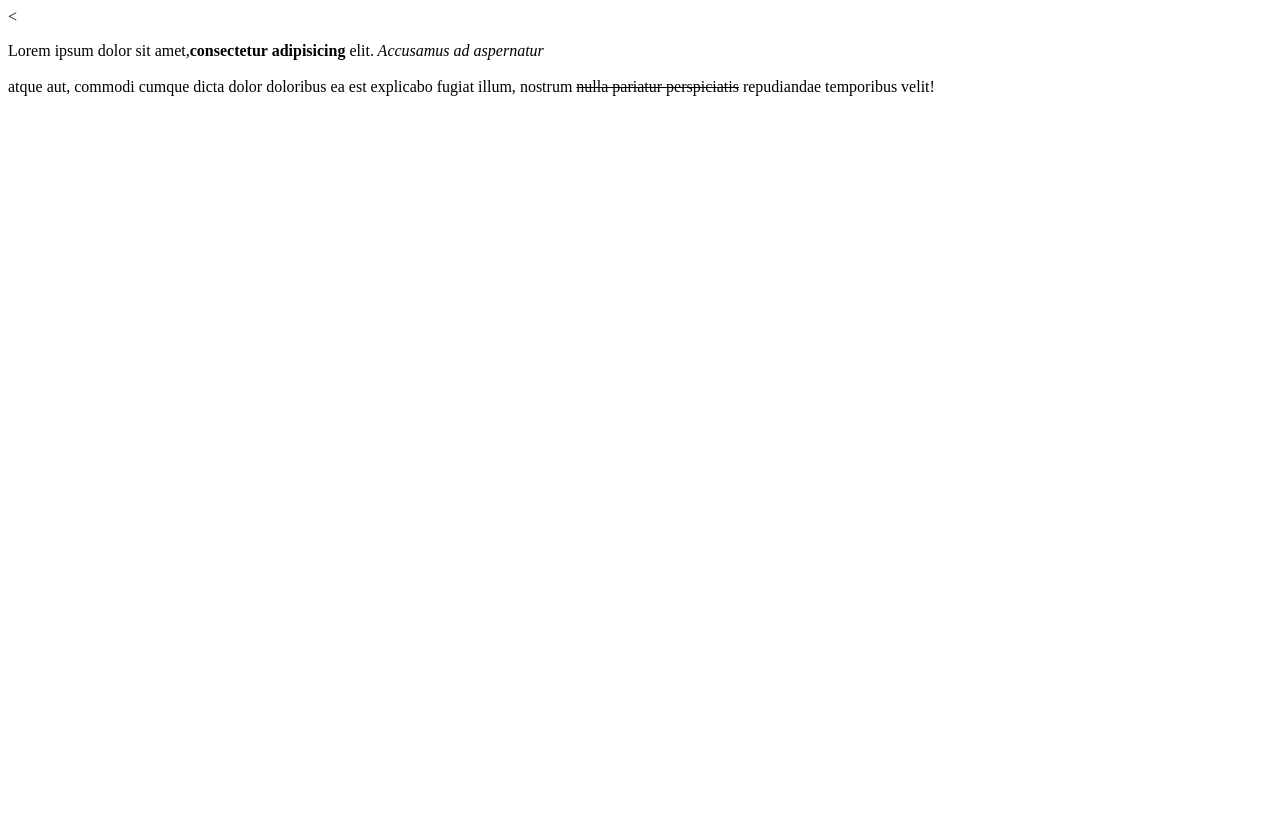
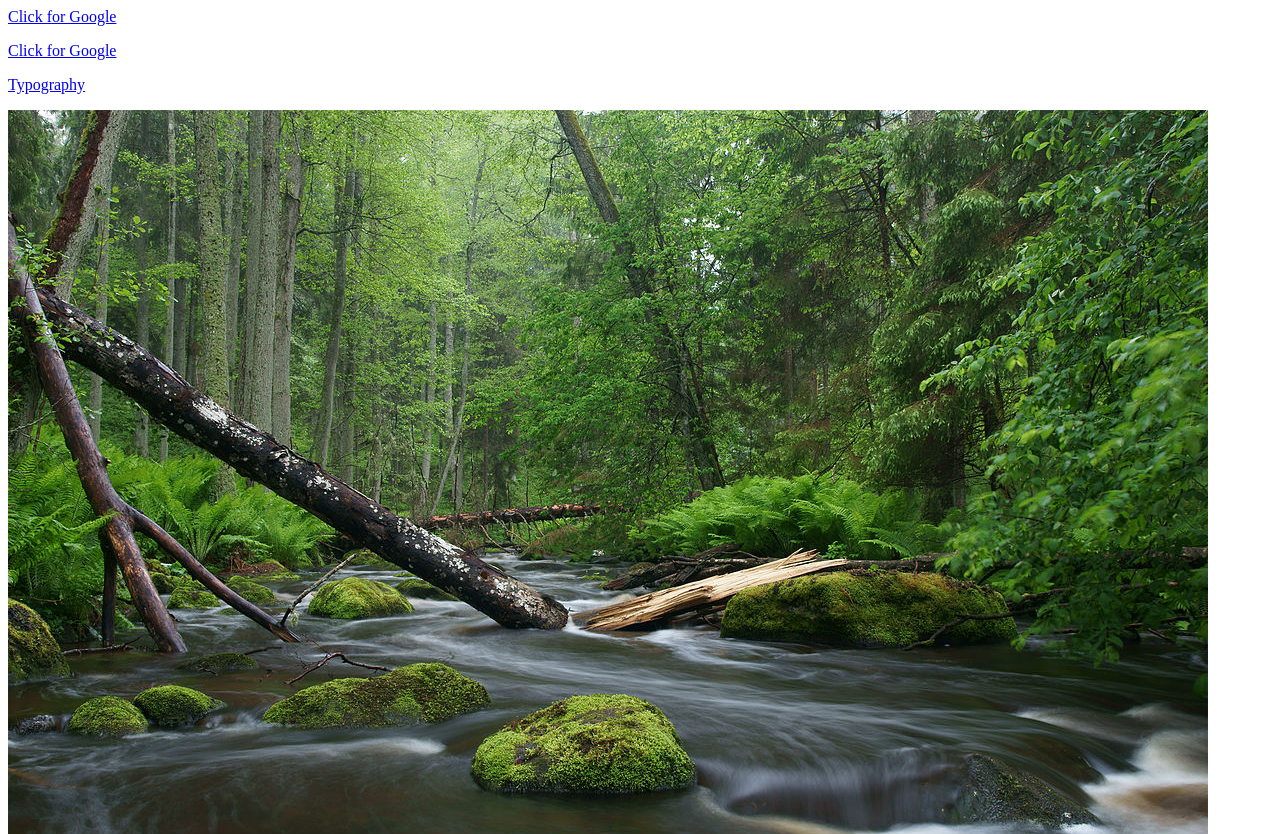
Before and after one commit to Gracie2024/Basic-html-css, a plain HTML site: page 05_links_images.html in a window 1280 px wide. Shown: the top 834 px of the page. Before the commit the page ends 800 px from the top, so only its background shows below. Drawn offline with Linux system fonts and the light colour scheme.

Commit message:
Learn to add Links and Images

```diff
--- a/05_links_images.html
+++ b/05_links_images.html
@@ -8,13 +8,20 @@
 
 </head>
 <body>
-<
-<!--paragraph-->
-<p> Lorem ipsum dolor sit amet,<strong>consectetur adipisicing</strong> elit.<em> Accusamus ad aspernatur</em>
-    <!--Line break-->
-    <br>  <br>
-    atque aut, commodi cumque dicta dolor doloribus ea est explicabo fugiat illum,
-    <!--Horizontal Line-->
-    nostrum <del>nulla pariatur perspiciatis</del> repudiandae temporibus velit!
+    <!--External link-->
+    <p>
+        <a href="http://google.com">Click for Google</a>
+    </p>
+    <p>
+        <a href="http://google.com"target="_blank">Click for Google</a>
+    </p>
+    <!--Internal Link-->
+    <p>
+        <a href="/04_typography.html">Typography</a>
+    </p>
+    <!--Local image-->
+    <img src="/nature.jpeg" alt="My Image">
+    <!--Remote Image-->
+    <img src="https://images.unsplash.com/photo-1707343848723-bd87dea7b118?w=500&auto=format&fit=crop&q=60&ixlib=rb-4.0.3&ixid=M3wxMjA3fDF8MHxlZGl0b3JpYWwtZmVlZHwyNnx8fGVufDB8fHx8fA%3D%3D" alt="My Image 2" >
 </body>
 </html>
```
Also changed, not shown: nature.jpeg (added).
